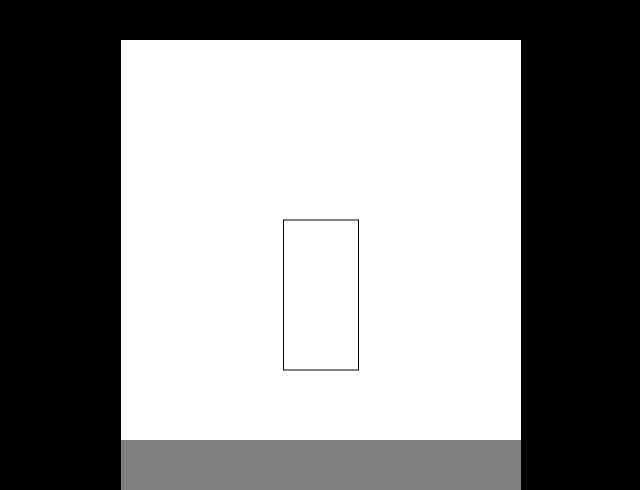
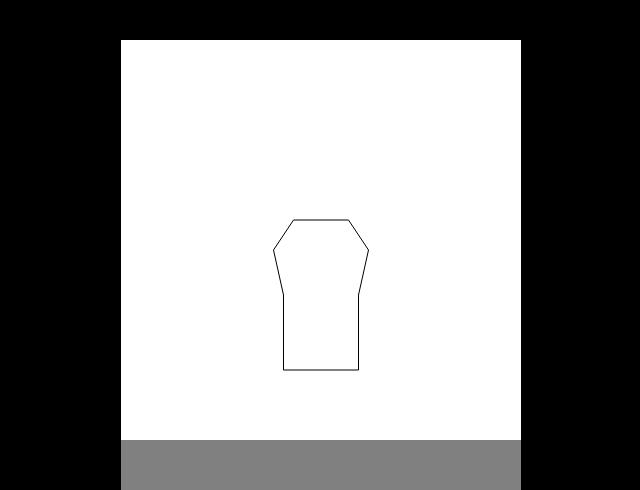
Before and after one commit to kianjr/character-creator, a plain HTML site: page index.html in a window 1280 px wide. Shown: the top 490 px of the page, 319-959 px from the left. Drawn offline with Linux system fonts and the light colour scheme.

Commit message:
body now is made of paths

```diff
--- a/index.html
+++ b/index.html
@@ -18,8 +18,33 @@
   canvas { background-color: white; }
 </style>
 <script>
-  const canvas = document.getElementById("c");
-  const ctx = canvas.getContext('2d');
-  ctx.strokeRect(200 - 75/2, 180, 75, 150);
+  const canvas = document.getElementById("c")
+  const ctx = canvas.getContext('2d')
+  const baseWidth = 75
+  const baseHeight = 150
+  const leftEdge = 200 - 75/2
+  const rightEdge = leftEdge + baseWidth
+  const topEdge = 180
+  const body = {
+    lShoulder: { x: leftEdge + 10, y: topEdge },
+    rShoulder: { x: rightEdge - 10, y: topEdge },
+    lChest: { x: leftEdge - 10, y: topEdge + baseHeight * .2 },
+    rChest: { x: rightEdge + 10, y: topEdge + baseHeight * .2 },
+    lWaist: { x: leftEdge, y: topEdge + baseHeight * .5 },
+    rWaist: { x: rightEdge, y: topEdge + baseHeight * .5 },
+    lFoot: { x: leftEdge, y: topEdge + baseHeight },
+    rFoot: { x: rightEdge, y: topEdge + baseHeight },
+  }
+  ctx.beginPath();
+  ctx.moveTo(body.lShoulder.x, body.lShoulder.y);
+  ctx.lineTo(body.lChest.x, body.lChest.y);
+  ctx.lineTo(body.lWaist.x, body.lWaist.y);
+  ctx.lineTo(body.lFoot.x, body.lFoot.y);
+  ctx.lineTo(body.rFoot.x, body.rFoot.y);
+  ctx.lineTo(body.rWaist.x, body.rWaist.y);
+  ctx.lineTo(body.rChest.x, body.rChest.y);
+  ctx.lineTo(body.rShoulder.x, body.rShoulder.y);
+  ctx.closePath();
+  ctx.stroke();
 </script>
 </html>
```
